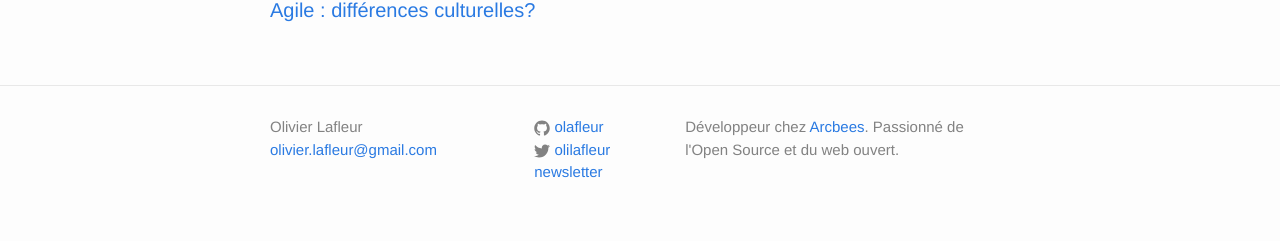
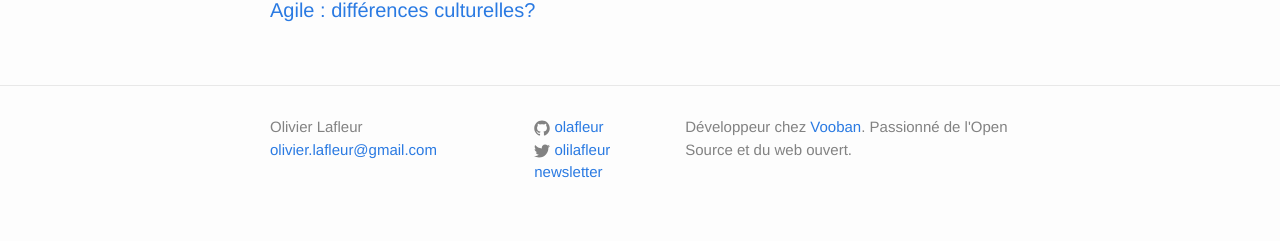
Before and after one commit to olafleur/olafleur.github.io, a Jekyll site: the page built from index.html, in a window 1280 px wide. Shown: the part 793-1034 px from the top of the page. Built offline with Jekyll 4.4.1, drawn with Linux system fonts in a browser that asks for light colours.

Commit message:
Change to Vooban

```diff
--- a/_includes/footer.html
+++ b/_includes/footer.html
@@ -47,7 +47,7 @@
       </div>
 
       <div class="footer-col  footer-col-3">
-        <p class="text">Développeur chez <a href="http://arcbees.com">Arcbees</a>.
+        <p class="text">Développeur chez <a href="http://vooban.com">Vooban</a>.
             Passionné de l'Open Source et du web ouvert.</p>
       </div>
     </div>
```
